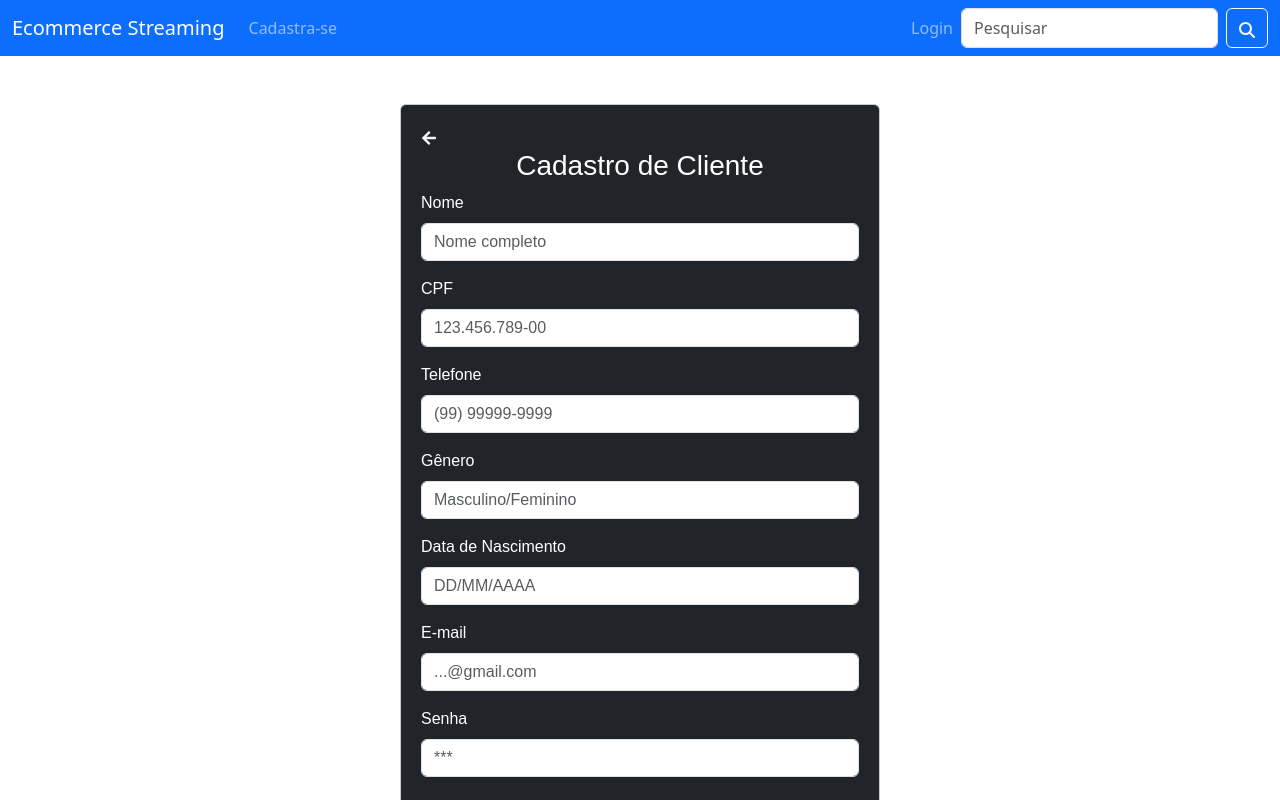
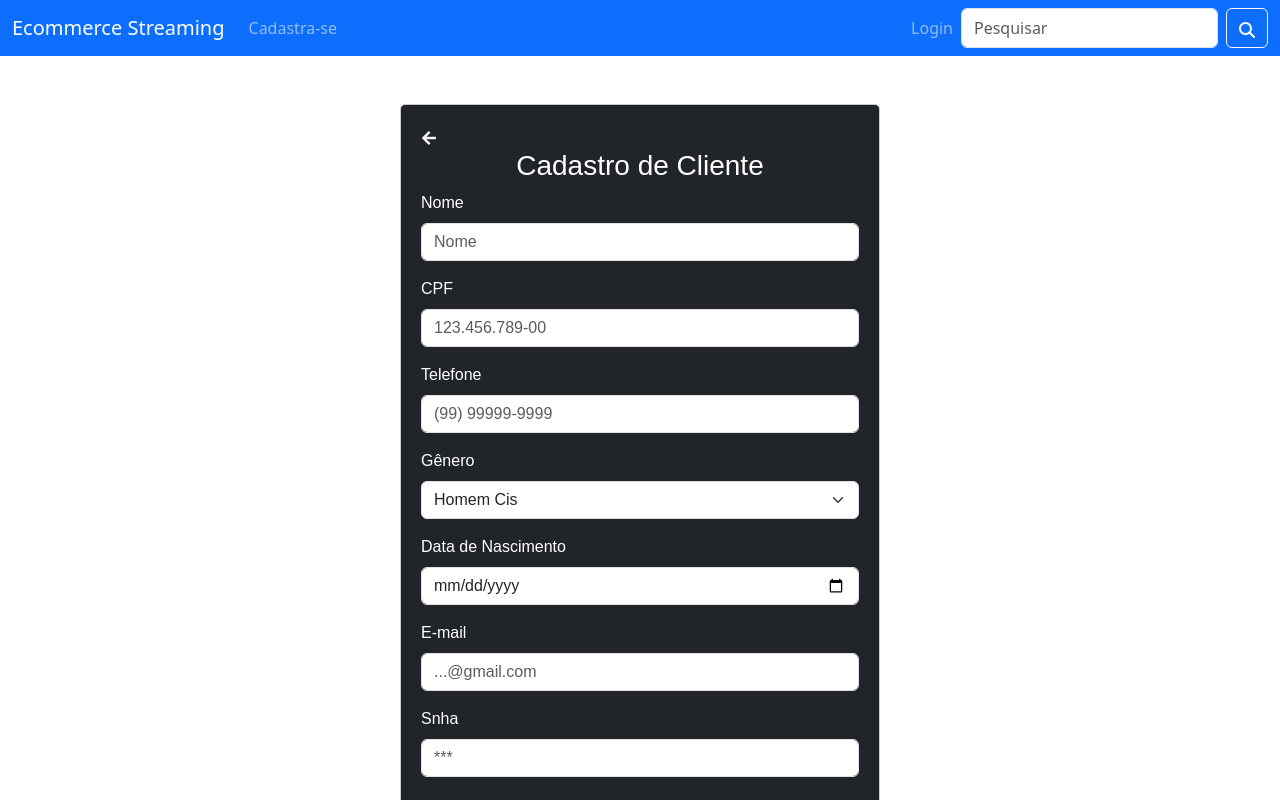
Before and after one commit to GabrielaMoura25/Streaming-Ecommerce, a React (Vite) app in the folder frontend/: page /user/register in a window 1280 px wide. Shown: the top 800 px of the page. Built offline with nearby package versions, Linux system fonts and the light colour scheme.

Commit message:
feat: added CreaterUser,link style hover,update gender, update date,update inputs to project

```diff
--- a/frontend/src/pages/CreaterUser/StyledCreateUser.tsx
+++ b/frontend/src/pages/CreaterUser/StyledCreateUser.tsx
@@ -8,14 +8,18 @@ margin: 0 auto;
 margin-top: 3rem;
 padding: 20px;
 border: 1px solid #ccc;
-border-radius: 5px
+border-radius: 5px;
 background-color: #fff;
 color: #f5f5f5;
 	;
 `;
 
 export const StyledLink = styled.div`
-color: #f5f5f5
+color: #f5f5f5;
+transition: color 0.3s;
+&:hover {
+  color: #4d9bee;
+}
 `;
 
 export const Title = styled.h3`
@@ -49,4 +53,5 @@ export const SuccessAlert = styled.div`
 export const RegisterButton = styled(Button)`
   width: 100%;
   margin-top: 1rem;
+
 `;
--- a/frontend/src/pages/CreaterUser/index.tsx
+++ b/frontend/src/pages/CreaterUser/index.tsx
@@ -4,15 +4,14 @@ import { useNavigate } from 'react-router-dom';
 import { FaArrowLeft } from 'react-icons/fa';
 import { StyledContainer, StyledLink, Title, Description, ErrorAlert, SuccessAlert } from './StyledCreateUser'
 
-
 interface ICreateUserForm {
-  nome: string;
+  name: string;
   cpf: string;
-  telefone: string;
-  genero: string;
-  dataNascimento: string;
+  phone: string;
+  gender: string|undefined,
+  dueDate: Date;
   email: string;
-  senha: string;
+  password: string;
 }
 
 const CreateUser: React.FC = () => {
@@ -22,16 +21,17 @@ const CreateUser: React.FC = () => {
   const [successMessage, setSuccessMessage] = useState("");
 
   const [formData, setFormData] = useState<ICreateUserForm>({
-    nome: "",
+    name: "",
     cpf: "",
-    telefone: "",
-    genero: "",
-    dataNascimento: "",
+    phone: "",
+    gender: "",
+    dueDate: new Date(),
     email: "",
-    senha: "",
+    password: "",
   });
 
   const handleChange = (e: React.ChangeEvent<HTMLInputElement>) => {
+    console.log("entrei aqui")
     const { name, value } = e.target;
     setFormData((prevState) => ({
       ...prevState,
@@ -43,7 +43,7 @@ const CreateUser: React.FC = () => {
     e.preventDefault();
 
     try {
-      if (!formData.nome || !formData.email || !formData.senha) {
+      if (!formData.name || !formData.email || !formData.password) {
         throw new Error("Por favor, preencha todos os campos obrigatórios.");
       }
 
@@ -70,12 +70,12 @@ const CreateUser: React.FC = () => {
       <Form onSubmit={handleSubmit}>
         <Title className="title-primary">Cadastro de Cliente</Title>
 
-        <Form.Group className="mb-3" controlId="formBasicNome">
+        <Form.Group className="mb-3" controlId="formBasicName">
           <Form.Label>Nome</Form.Label>
           <Form.Control
             type="text"
-            placeholder="Nome completo"
-            name="nome"
+            placeholder="Nome"
+            name="name"
             onChange={handleChange}
           />
         </Form.Group>
@@ -90,32 +90,37 @@ const CreateUser: React.FC = () => {
           />
         </Form.Group>
 
-        <Form.Group className="mb-3" controlId="formBasicTelefone">
+        <Form.Group className="mb-3" controlId="formBasicPhone">
           <Form.Label>Telefone</Form.Label>
           <Form.Control
             type="text"
             placeholder="(99) 99999-9999"
-            name="telefone"
+            name="phone"
             onChange={handleChange}
           />
         </Form.Group>
 
-        <Form.Group className="mb-3" controlId="formBasicGenero">
+        <Form.Group className="mb-3" controlId="formBasicGender">
           <Form.Label>Gênero</Form.Label>
-          <Form.Control
-            type="text"
-            placeholder="Masculino/Feminino"
-            name="genero"
-            onChange={handleChange}
-          />
+          <Form.Select
+            name="gender"
+            onChange={(event: React.ChangeEvent<HTMLSelectElement>) => handleChange(event)}
+            aria-label="Select gender"
+          >
+            <option value="Homem Cis">Homem Cis</option>
+            <option value="Homem Trans">Homem Trans</option>
+            <option value="Mulher Cis">Mulher Cis</option>
+            <option value="Mulher Trans">Mulher Trans</option>
+            <option value="Outros">Outros</option>
+          </Form.Select>
         </Form.Group>
 
-        <Form.Group className="mb-3" controlId="formBasicDataNascimento">
+        <Form.Group className="mb-3" controlId="formBasicdueDate">
           <Form.Label>Data de Nascimento</Form.Label>
           <Form.Control
-            type="text"
-            placeholder="DD/MM/AAAA"
-            name="dataNascimento"
+            type="date"
+            placeholder="DD/MM/YYYY"
+            name="dueDate"
             onChange={handleChange}
           />
         </Form.Group>
@@ -123,19 +128,19 @@ const CreateUser: React.FC = () => {
         <Form.Group className="mb-3" controlId="formBasicEmail">
           <Form.Label>E-mail</Form.Label>
           <Form.Control
-            type="email"
+            type="e-mail"
             placeholder="...@gmail.com"
             name="email"
             onChange={handleChange}
           />
         </Form.Group>
 
-        <Form.Group className="mb-3" controlId="formBasicSenha">
-          <Form.Label>Senha</Form.Label>
+        <Form.Group className="mb-3" controlId="formBasicPassword">
+          <Form.Label>Snha</Form.Label>
           <Form.Control
             type="password"
             placeholder="***"
-            name="senha"
+            name="password"
             onChange={handleChange}
           />
         </Form.Group>
@@ -149,7 +154,7 @@ const CreateUser: React.FC = () => {
         </Button>
 
         <Description>
-          Já possui uma conta? <StyledLink onClick={() => navigate('/login')}>Faça login</StyledLink>
+        Já possui uma conta?<StyledLink onClick={() => navigate('/login')}>Login</StyledLink>
         </Description>
 
         {errorMessage && (
```
